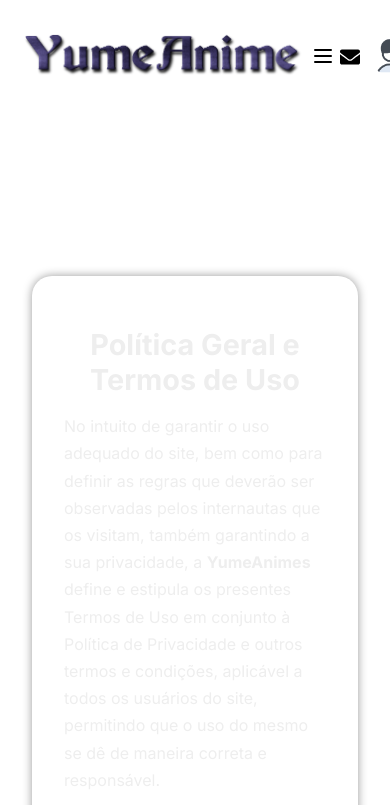
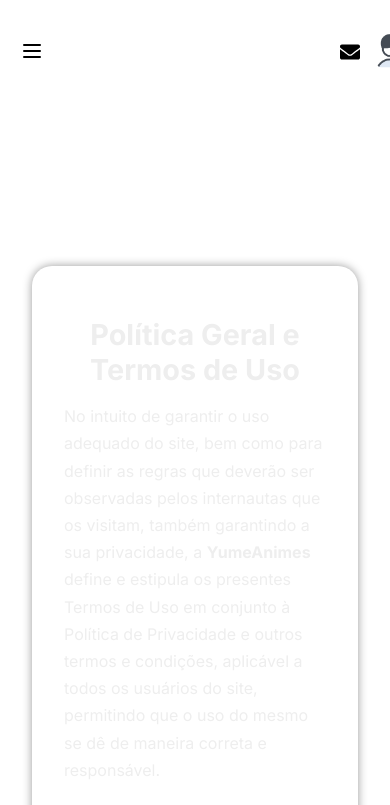
Before and after one commit to w3ssfs/YumeAnime, a React (Create React App) app: page /termos in a window 390 px wide. Shown: the top 805 px of the page. Built offline with nearby package versions, Linux system fonts and the light colour scheme.

Commit message:
modi header

```diff
--- a/src/components/FutureAnime/FutureAnimeSection.css
+++ b/src/components/FutureAnime/FutureAnimeSection.css
@@ -46,8 +46,24 @@
   }
 
   .anime-grid {
-    gap: 15px;
+    display: flex;
+    flex-wrap: nowrap;
+    overflow-x: auto;
+    gap: 12px;
     padding: 0 10px;
+    scroll-snap-type: x mandatory;
+    -webkit-overflow-scrolling: touch;
+    justify-content: flex-start;
+  }
+
+  .anime-grid::-webkit-scrollbar {
+    display: none;
+  }
+
+  .anime-grid > * {
+    flex: 0 0 auto;
+    scroll-snap-align: start;
+    min-width: 250px;
   }
 
   .show-more-btn button {
@@ -56,6 +72,7 @@
     font-size: 0.95rem;
   }
 }
+
 @media (max-width: 480px) {
   .section-title {
     font-size: 1.3rem;
@@ -70,22 +87,3 @@
     padding: 8px 16px;
   }
 }
-@media (max-width: 768px) {
-  .anime-grid {
-    overflow-x: auto;
-    flex-wrap: nowrap;
-    gap: 12px;
-    padding: 0 10px;
-    scroll-snap-type: x mandatory;
-    -webkit-overflow-scrolling: touch;
-  }
-
-  .anime-grid::-webkit-scrollbar {
-    display: none;
-  }
-
-  .anime-grid > * {
-    flex: 0 0 100%;
-    scroll-snap-align: start;
-  }
-}
--- a/src/components/FutureAnime/FutureAnimeSection.jsx
+++ b/src/components/FutureAnime/FutureAnimeSection.jsx
@@ -33,7 +33,7 @@ function FutureAnimeSection() {
   return (
     <div className="future-anime-section">
       <h2 className="section-title">Em breve</h2>
-      <div className="anime-grid">
+      <div className="anime-grid ">
         {futureAnimes
           .slice(0, showAll ? futureAnimes.length : 10)
           .map((anime) => (
--- a/src/components/Header/Header.css
+++ b/src/components/Header/Header.css
@@ -154,4 +154,24 @@
     align-items: center;
     justify-content: center;
   }
+  .left-section .logo {
+    display: none;
+  }
+
+  .main-header {
+    justify-content: space-between;
+  }
+
+  .menu-toggle {
+    display: block;
+  }
+
+  .left-section {
+    display: flex;
+    align-items: center;
+  }
+
+  .right-section {
+    margin-left: auto;
+  }
 }
```
